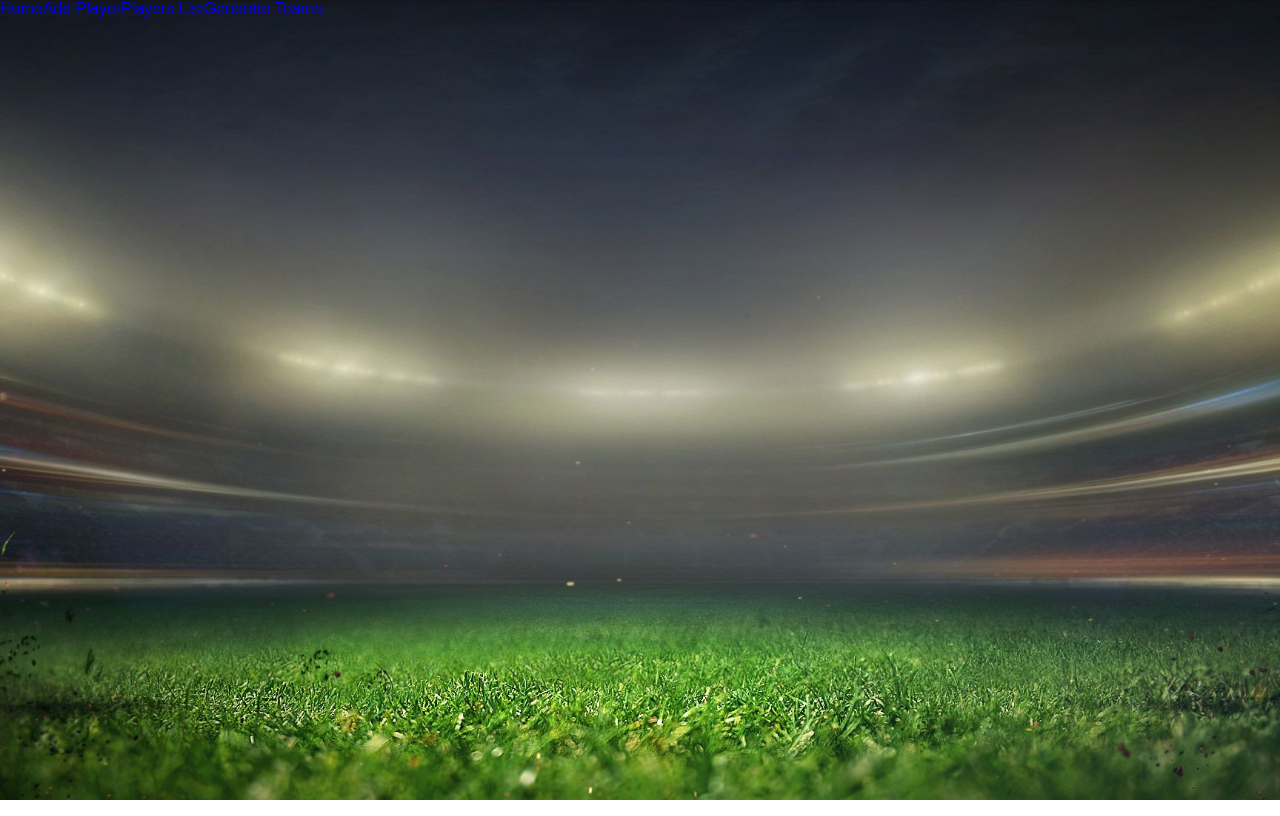
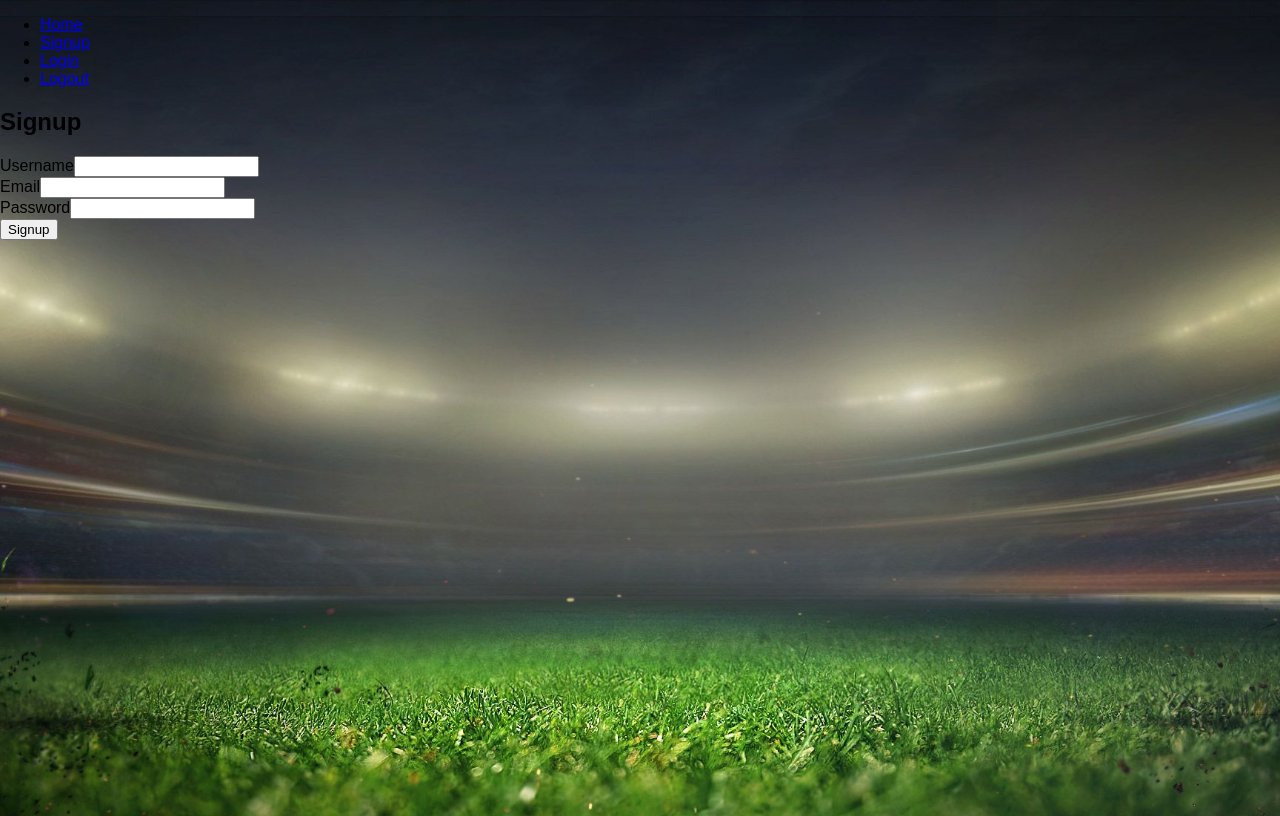
Before and after one commit to XohamOG/frontend, a React (Create React App) app: page /signup in a window 1280 px wide. Built offline with nearby package versions, Linux system fonts and the light colour scheme.

Commit message:
login logout added

```diff
--- a/src/App.js
+++ b/src/App.js
@@ -4,21 +4,29 @@ import HomePage from "./components/HomePage";
 import AddPlayerForm from "./components/AddPlayerForm";
 import ApiComponent from "./ApiComponent";
 import TeamFormation from "./TeamFormation";
+import SignupForm from './components/SignupForm';  // Import SignupForm
+import LoginForm from './components/LoginForm';    // Import LoginForm
+import Logout from './components/Logout';          // Import Logout
 
 function App() {
   return (
     <Router>
+       {/* Navigation Links */}
+       <nav>
+          <ul>
+            <li><Link to="/">Home</Link></li>           {/* Link to HomePage */}
+            <li><Link to="/signup">Signup</Link></li>   {/* Link to SignupPage */}
+            <li><Link to="/login">Login</Link></li>     {/* Link to LoginPage */}
+            <li><Link to="/logout">Logout</Link></li>   {/* Link to LogoutPage */}
+          </ul>
+        </nav>
       <div>
-        <nav className="navbar">
-          <Link to="/" className="nav-link">Home</Link>
-          <Link to="/add-player" className="nav-link">Add Player</Link>
-          <Link to="/players" className="nav-link">Players List</Link>
-          <Link to="/teams" className="nav-link">Generate Teams</Link>
-        </nav>
-
         {/* Define Routes */}
         <Routes>
           <Route path="/" element={<HomePage />} />
+          <Route path="/signup" element={<SignupForm />} />
+          <Route path="/login" element={<LoginForm />} />
+          <Route path="/logout" element={<Logout />} />
           <Route path="/add-player" element={<AddPlayerForm />} />
           <Route path="/players" element={<ApiComponent />} />
           <Route path="/teams" element={<TeamFormation />} />
--- /dev/null
+++ b/src/components/LoginForm.js
@@ -0,0 +1,58 @@
+// LoginForm.js
+
+import React, { useState } from 'react';
+import axios from 'axios';
+
+const LoginForm = () => {
+  const [username, setUsername] = useState('');
+  const [password, setPassword] = useState('');
+  const [error, setError] = useState('');
+  const [message, setMessage] = useState('');
+
+  const handleSubmit = async (e) => {
+    e.preventDefault();
+    setError('');
+    setMessage('');
+
+    try {
+      await axios.post('http://localhost:8000/api/login/', {
+        username,
+        password,
+      }, { withCredentials: true }); // Important to send cookies with the request
+      setMessage('Login successful!');
+    } catch (error) {
+      setError('Invalid credentials, please try again.');
+    }
+  };
+
+  return (
+    <div>
+      <h2>Login</h2>
+      {error && <p style={{ color: 'red' }}>{error}</p>}
+      {message && <p style={{ color: 'green' }}>{message}</p>}
+      <form onSubmit={handleSubmit}>
+        <div>
+          <label>Username</label>
+          <input
+            type="text"
+            value={username}
+            onChange={(e) => setUsername(e.target.value)}
+            required
+          />
+        </div>
+        <div>
+          <label>Password</label>
+          <input
+            type="password"
+            value={password}
+            onChange={(e) => setPassword(e.target.value)}
+            required
+          />
+        </div>
+        <button type="submit">Login</button>
+      </form>
+    </div>
+  );
+};
+
+export default LoginForm;
--- /dev/null
+++ b/src/components/Logout.js
@@ -0,0 +1,21 @@
+// Logout.js
+
+import React from 'react';
+import axios from 'axios';
+
+const Logout = () => {
+  const handleLogout = async () => {
+    try {
+      await axios.post('http://localhost:8000/api/logout/', {}, { withCredentials: true });
+      alert('Logged out successfully!');
+    } catch (error) {
+      alert('Failed to log out!');
+    }
+  };
+
+  return (
+    <button onClick={handleLogout}>Logout</button>
+  );
+};
+
+export default Logout;
--- /dev/null
+++ b/src/components/SignupForm.js
@@ -0,0 +1,69 @@
+// SignupForm.js
+
+import React, { useState } from 'react';
+import axios from 'axios';
+
+const SignupForm = () => {
+  const [username, setUsername] = useState('');
+  const [email, setEmail] = useState('');
+  const [password, setPassword] = useState('');
+  const [error, setError] = useState('');
+  const [message, setMessage] = useState('');
+
+  const handleSubmit = async (e) => {
+    e.preventDefault();
+    setError('');
+    setMessage('');
+
+    try {
+      await axios.post('http://localhost:8000/api/signup/', {
+        username,
+        email,
+        password,
+      });
+      setMessage('Signup successful! You can now log in.');
+    } catch (error) {
+      setError('Failed to create user. Please try again.');
+    }
+  };
+
+  return (
+    <div>
+      <h2>Signup</h2>
+      {error && <p style={{ color: 'red' }}>{error}</p>}
+      {message && <p style={{ color: 'green' }}>{message}</p>}
+      <form onSubmit={handleSubmit}>
+        <div>
+          <label>Username</label>
+          <input
+            type="text"
+            value={username}
+            onChange={(e) => setUsername(e.target.value)}
+            required
+          />
+        </div>
+        <div>
+          <label>Email</label>
+          <input
+            type="email"
+            value={email}
+            onChange={(e) => setEmail(e.target.value)}
+            required
+          />
+        </div>
+        <div>
+          <label>Password</label>
+          <input
+            type="password"
+            value={password}
+            onChange={(e) => setPassword(e.target.value)}
+            required
+          />
+        </div>
+        <button type="submit">Signup</button>
+      </form>
+    </div>
+  );
+};
+
+export default SignupForm;
```
